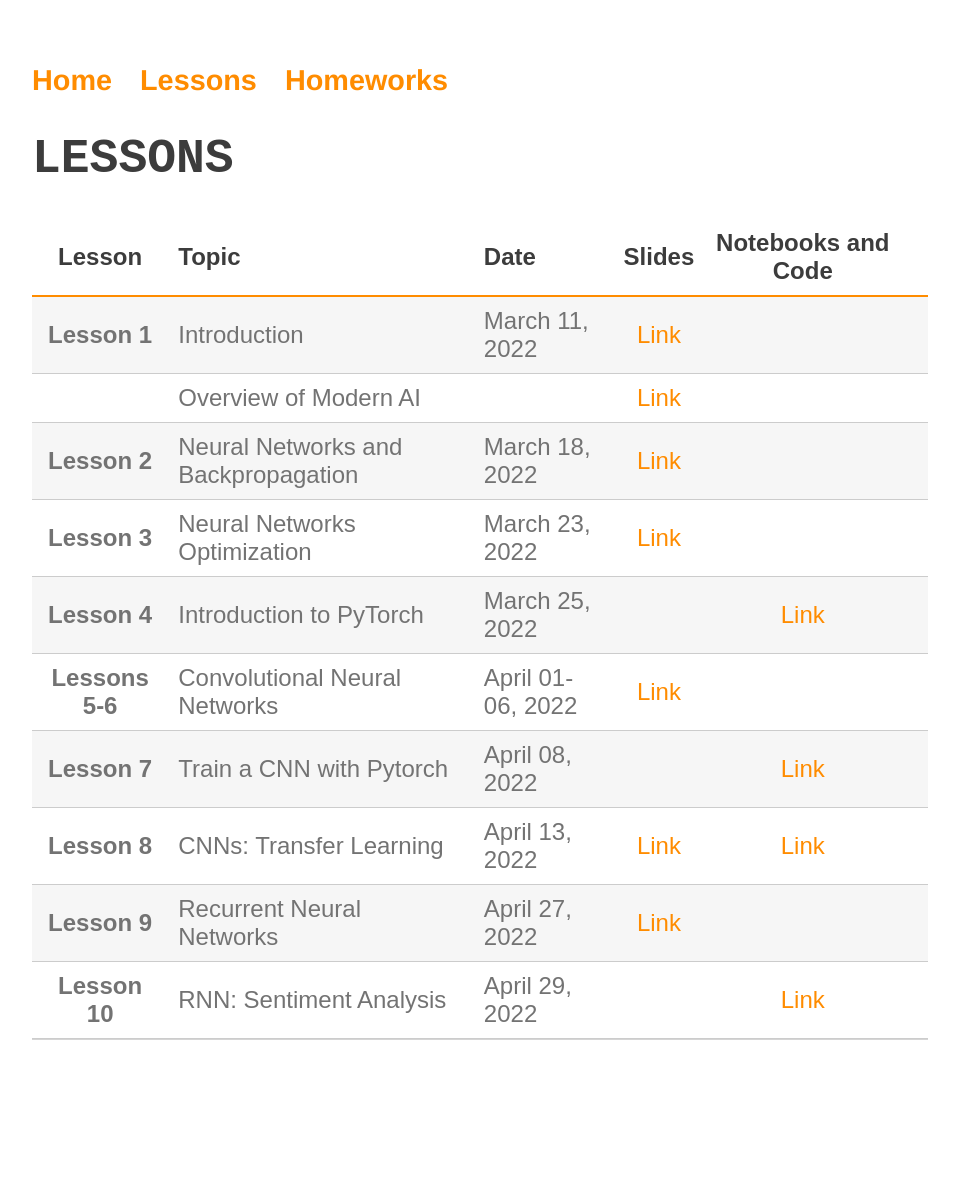
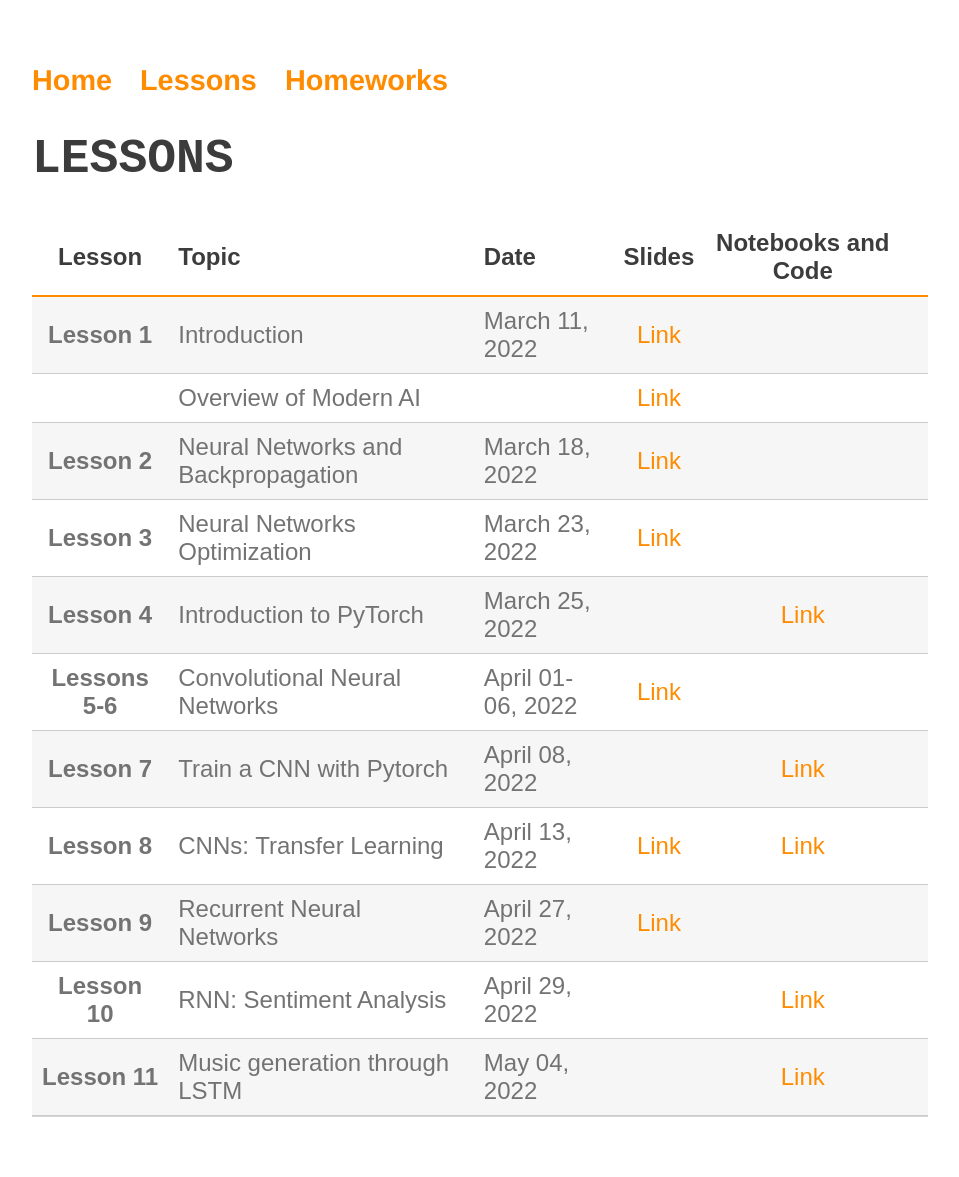
Before and after one commit to perceivelab/knowledge-discovery-course, a Jekyll site: the page built from lezioni.md, in a window 1280 px wide. Shown: the whole page, without its empty margins (160-1119 px from the left). Built offline with Jekyll 4.4.1, drawn with Linux system fonts in a browser that asks for light colours; our own code applies the rules of GitHub Pages for plain Markdown files; before the commit the page ends 1100 px from its top, so only the background shows below that.

Commit message:
Update lezioni.md

```diff
--- a/lezioni.md
+++ b/lezioni.md
@@ -13,3 +13,4 @@
 | **Lesson 8**      | CNNs: Transfer Learning | April 13, 2022 |[Link](https://drive.google.com/file/d/1m1ihYx3-sNIRhnXNHVhpA4gCCIbFNnm2/view?usp=sharing)|[Link](https://colab.research.google.com/drive/1KVbZ7Gg7utB_ciaIWWmVqif4SjR8cqUY?usp=sharing) | |
 | **Lesson 9**      | Recurrent Neural Networks | April 27, 2022 |[Link](https://drive.google.com/file/d/1Pr3F66qtHf4PtYOcsXH36TvRjxkxEEqB/view?usp=sharing)| |
 | **Lesson 10**      | RNN: Sentiment Analysis | April 29, 2022 ||     [Link](https://colab.research.google.com/drive/1IO01ds0BdL6LhA4_DVmAxGyvmIhEqkXE?usp=sharing)|
+| **Lesson 11**      | Music generation through LSTM  | May 04, 2022 ||     [Link](https://colab.research.google.com/drive/1_Gyi_dcQuAe6f7O-TqtrwLiJt1o7Vke8?usp=sharing)|
```
